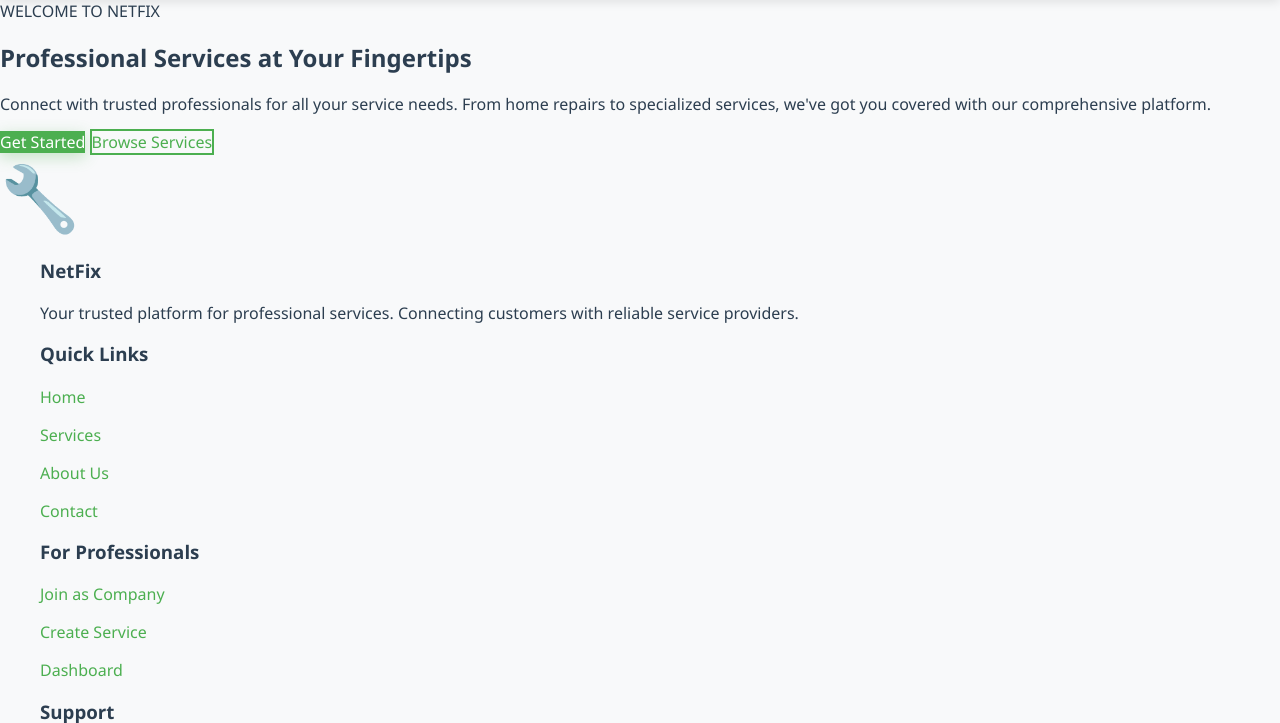
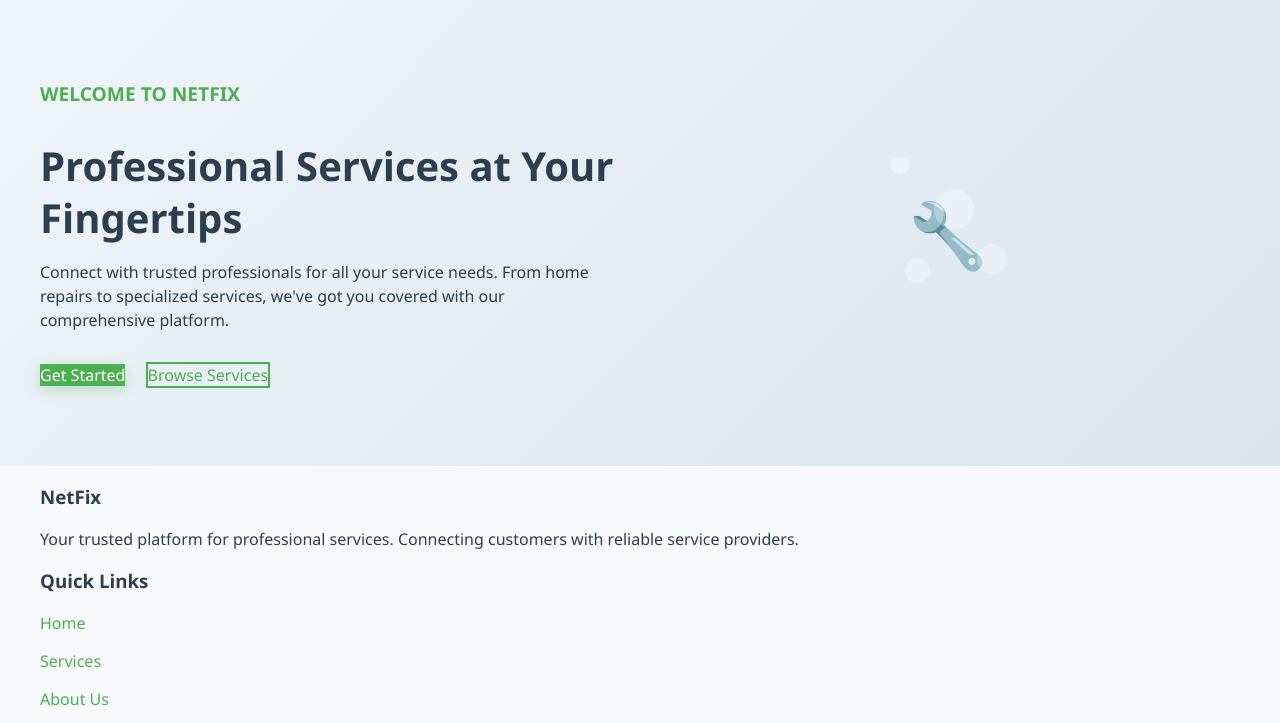
Before and after one commit to skanenje/netfix, a Django app: page / in a window 1280 px wide. Shown: the part 196-919 px from the top of the page. Run offline with Django 3.2, Linux system fonts and the light colour scheme.

Commit message:
fix: several undeefined styles

```diff
--- a/static/css/style.css
+++ b/static/css/style.css
@@ -101,7 +101,7 @@ h1, h2, h3 {
 
 .navbar ul {
   display: flex;
-  justify-content: center;
+  justify-content: flex-end;
   list-style: none;
   padding: 1rem 0;
   margin: 0;
@@ -305,6 +305,119 @@ h1, h2, h3 {
   font-size: 1.1rem;
 }
 
+/* Hero Section */
+.hero {
+  background: linear-gradient(135deg, #f0f5f9 0%, #d9e4ed 100%);
+  padding: 5rem 0;
+}
+
+.hero-content {
+  display: flex;
+  justify-content: space-between;
+  align-items: center;
+  max-width: 1200px;
+  margin: 0 auto;
+  padding: 0 2rem;
+}
+
+.hero-text {
+  flex: 1;
+  padding-right: 2rem;
+  max-width: 50%;
+}
+
+.hero-subtitle {
+  color: var(--primary);
+  font-size: 1.2rem;
+  font-weight: 600;
+  margin-bottom: 0.5rem;
+}
+
+.hero-title {
+  font-size: 2.5rem;
+  font-weight: bold;
+  line-height: 1.3;
+  margin-bottom: 1rem;
+}
+
+.hero-description {
+  font-size: 1rem;
+  line-height: 1.5;
+  margin-bottom: 2rem;
+}
+
+.hero-buttons a {
+  margin-right: 1rem;
+}
+
+.hero-visual {
+  flex: 1;
+  text-align: center;
+}
+
+.hero-image {
+  position: relative;
+  display: inline-block;
+  padding: 2rem;
+}
+
+.floating-bubbles {
+  position: absolute;
+  top: 0;
+  left: 0;
+  width: 100%;
+  height: 100%;
+  overflow: hidden;
+}
+
+.bubble {
+  position: absolute;
+  background-color: rgba(255, 255, 255, 0.3);
+  border-radius: 50%;
+  animation: float 4s infinite;
+}
+
+.bubble:nth-child(1) {
+  width: 20px;
+  height: 20px;
+  top: 10%;
+  left: 10%;
+  animation-delay: 0s;
+}
+
+.bubble:nth-child(2) {
+  width: 40px;
+  height: 40px;
+  top: 30%;
+  left: 40%;
+  animation-delay: 1s;
+}
+
+.bubble:nth-child(3) {
+  width: 30px;
+  height: 30px;
+  top: 60%;
+  left: 70%;
+  animation-delay: 2s;
+}
+
+.bubble:nth-child(4) {
+  width: 25px;
+  height: 25px;
+  top: 80%;
+  left: 20%;
+  animation-delay: 3s;
+}
+
+@keyframes float {
+  0% {
+    transform: translateY(0);
+  }
+  100% {
+    transform: translateY(-20px);
+  }
+}
+
 /* Forms */
 form {
   margin: 0 auto;
```
